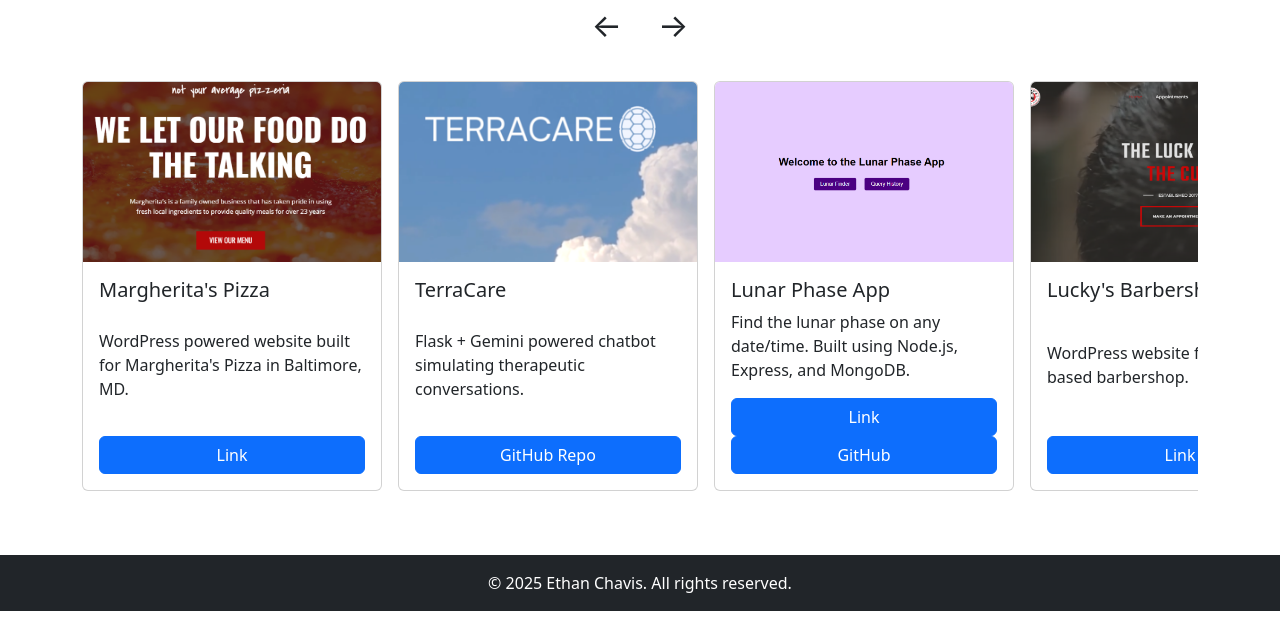
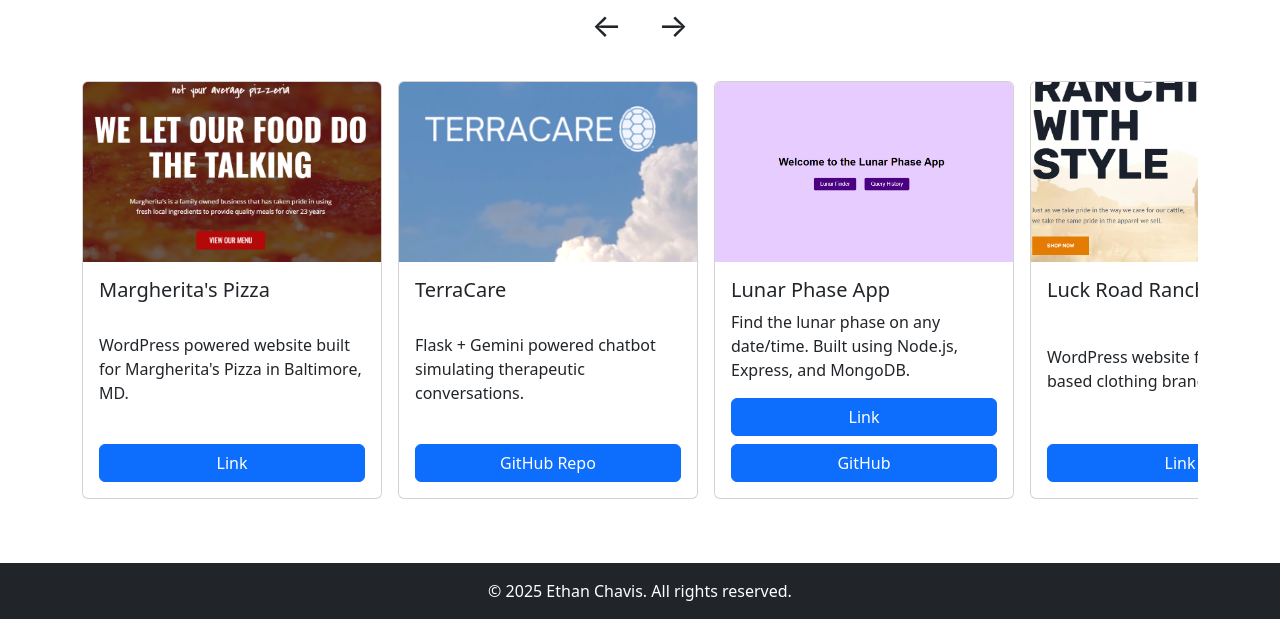
Before and after one commit to echavis11/echavis-portfolio, a plain HTML site: page index.html in a window 1280 px wide. Shown: the part 654-1273 px from the top of the page. Drawn offline with nearby package versions, Linux system fonts and the light colour scheme.

Commit message:
Implement code changes for improved functionality and performance enhancements

```diff
--- a/index.html
+++ b/index.html
@@ -133,19 +133,21 @@
             <div class="card-body">
               <h5 class="card-title">Lunar Phase App</h5>
               <p class="card-text">Find the lunar phase on any date/time. Built using Node.js, Express, and MongoDB.</p>
-              <a href="https://lunarphaseapp.onrender.com/" target="_blank" class="btn btn-primary">Link</a>
-              <a href="https://github.com/echavis11/lunarPhaseApp" target="_blank" class="btn btn-primary">GitHub</a>
+              <div class="d-grid gap-2">
+                <a href="https://lunarphaseapp.onrender.com/" target="_blank" class="btn btn-primary">Link</a>
+                <a href="https://github.com/echavis11/lunarPhaseApp" target="_blank" class="btn btn-primary">GitHub</a>
+              </div>
             </div>
           </div>
         </div>
 
         <div class="project-card">
           <div class="card">
-            <img src="images/luckys.png" class="card-img-top" alt="Lucky's Barbershop Screenshot">
+            <img src="images/luckroadranch.png" class="card-img-top" alt="Lucky's Barbershop Screenshot">
             <div class="card-body">
-              <h5 class="card-title">Lucky's Barbershop</h5>
-              <p class="card-text">WordPress website for a Texas-based barbershop.</p>
-              <a href="https://www.luckysbarbershops.co/" target="_blank" class="btn btn-primary">Link</a>
+              <h5 class="card-title">Luck Road Ranch</h5>
+              <p class="card-text">WordPress website for a Texas-based clothing brand.</p>
+              <a href="https://www.luckroadranch.co/" target="_blank" class="btn btn-primary">Link</a>
             </div>
           </div>
         </div>
```
Also changed, not shown: images/luckroadranch.png (added).
